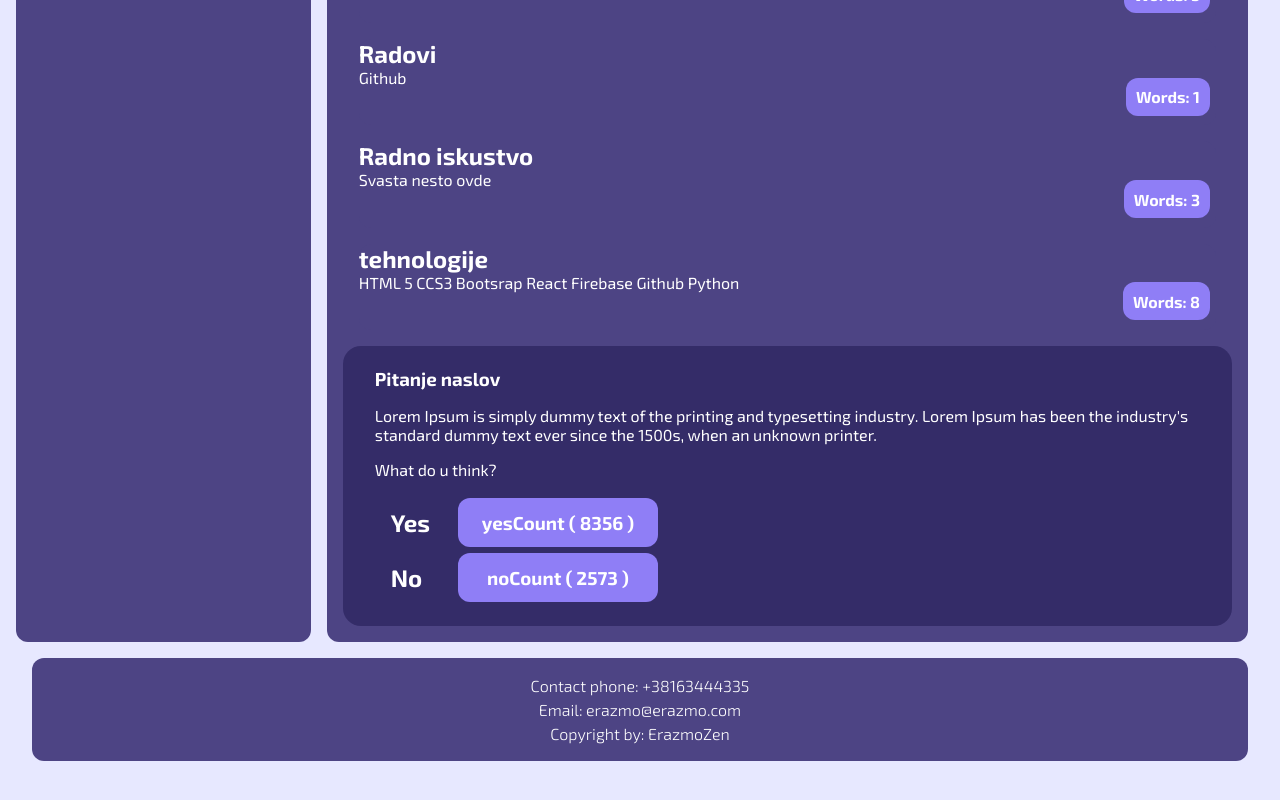
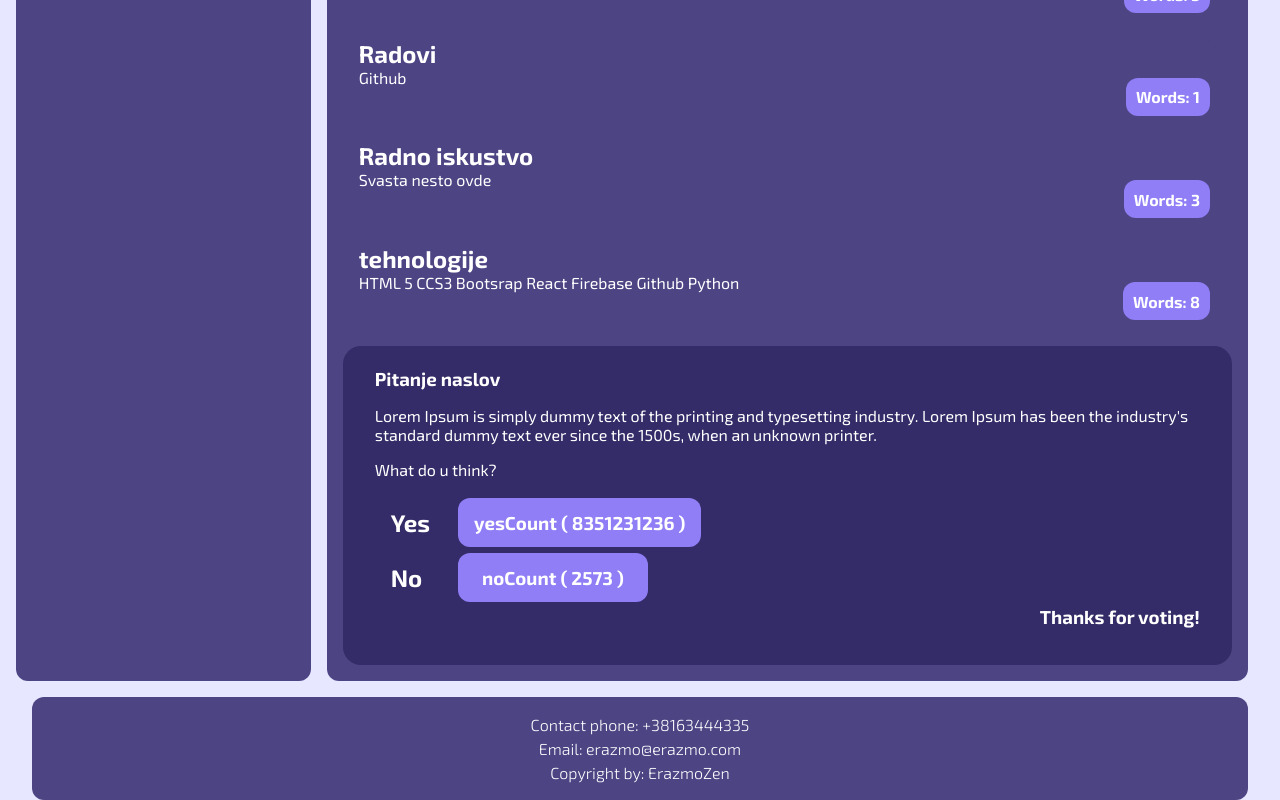
Before and after one commit to erazmozen/hub, a React (Create React App) app: page / in a window 1280 px wide. Shown: the part 736-1536 px from the top of the page. Before the commit the page ends 1497 px from the top, so only its background shows below. Built offline with nearby package versions, Linux system fonts and the light colour scheme.

Commit message:
Finish poll markup

```diff
--- a/src/components/css/side/poll.css
+++ b/src/components/css/side/poll.css
@@ -2,6 +2,10 @@
   background-color: var(--primary);
   padding: 1.3rem 2rem;
   border-radius: 18px;
+}
+
+.poll-wrapper > h3 {
+  text-align: right;
 }
 
 .poll-wrapper h3,
@@ -36,7 +40,7 @@
   margin: 0.2rem;
   padding: 0.8rem 1rem;
   align-self: center;
-  width: 200px;
+  min-width: 190px;
   border-radius: 12px;
   text-align: center;
 }
--- a/src/components/side/Poll.jsx
+++ b/src/components/side/Poll.jsx
@@ -15,13 +15,14 @@ const Poll = () => {
       <div className="vote-wrapper">
         <div className="yes-bar">
           <h2>Yes</h2>
-          <h3>yesCount ( 8356 )</h3>
+          <h3>yesCount ( 8351231236 )</h3>
         </div>
         <div className="no-bar">
           <h2>No</h2>
           <h3>noCount ( 2573 )</h3>
         </div>
       </div>
+      <h3>Thanks for voting!</h3>
     </div>
   );
 };
```
